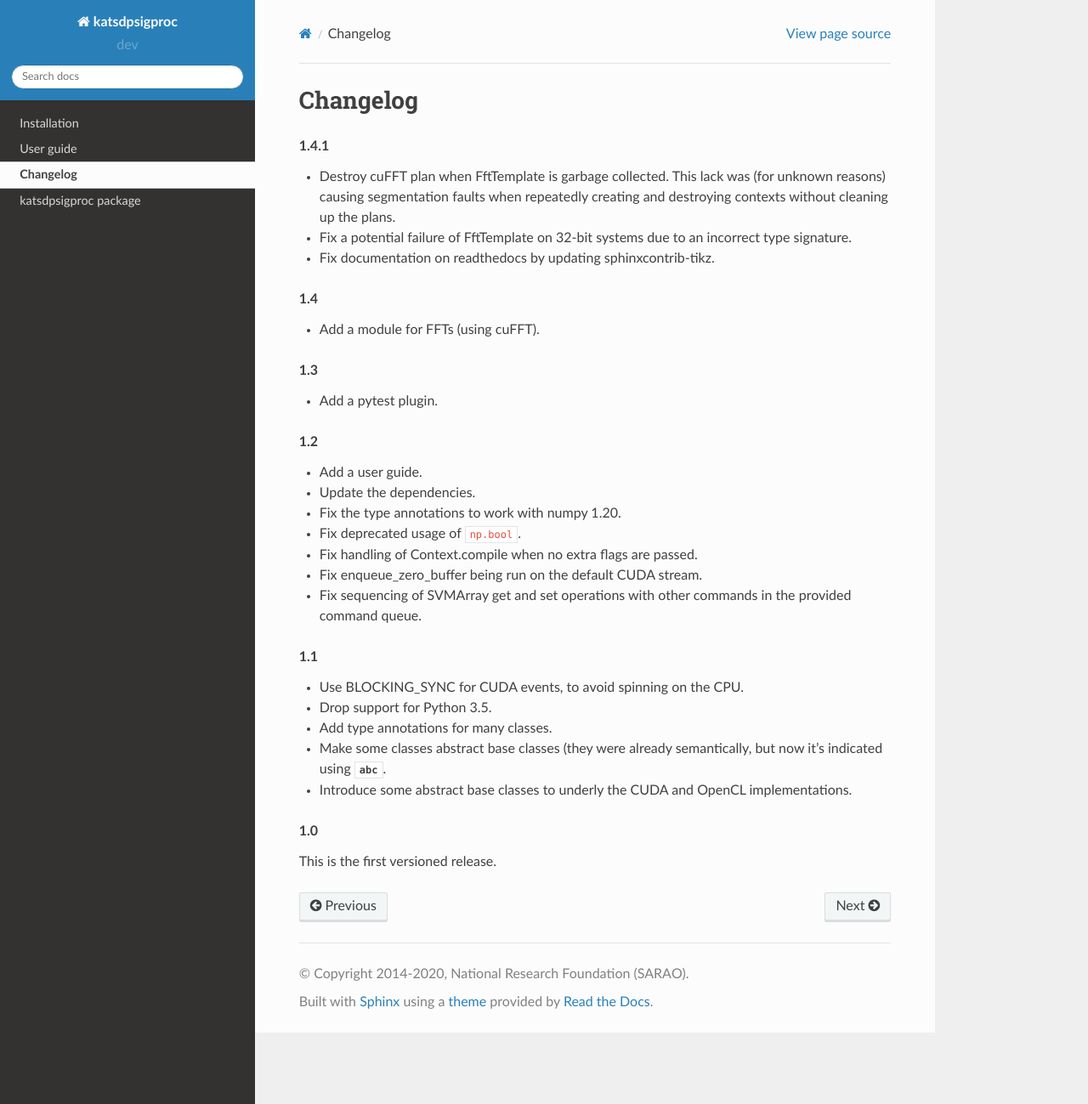
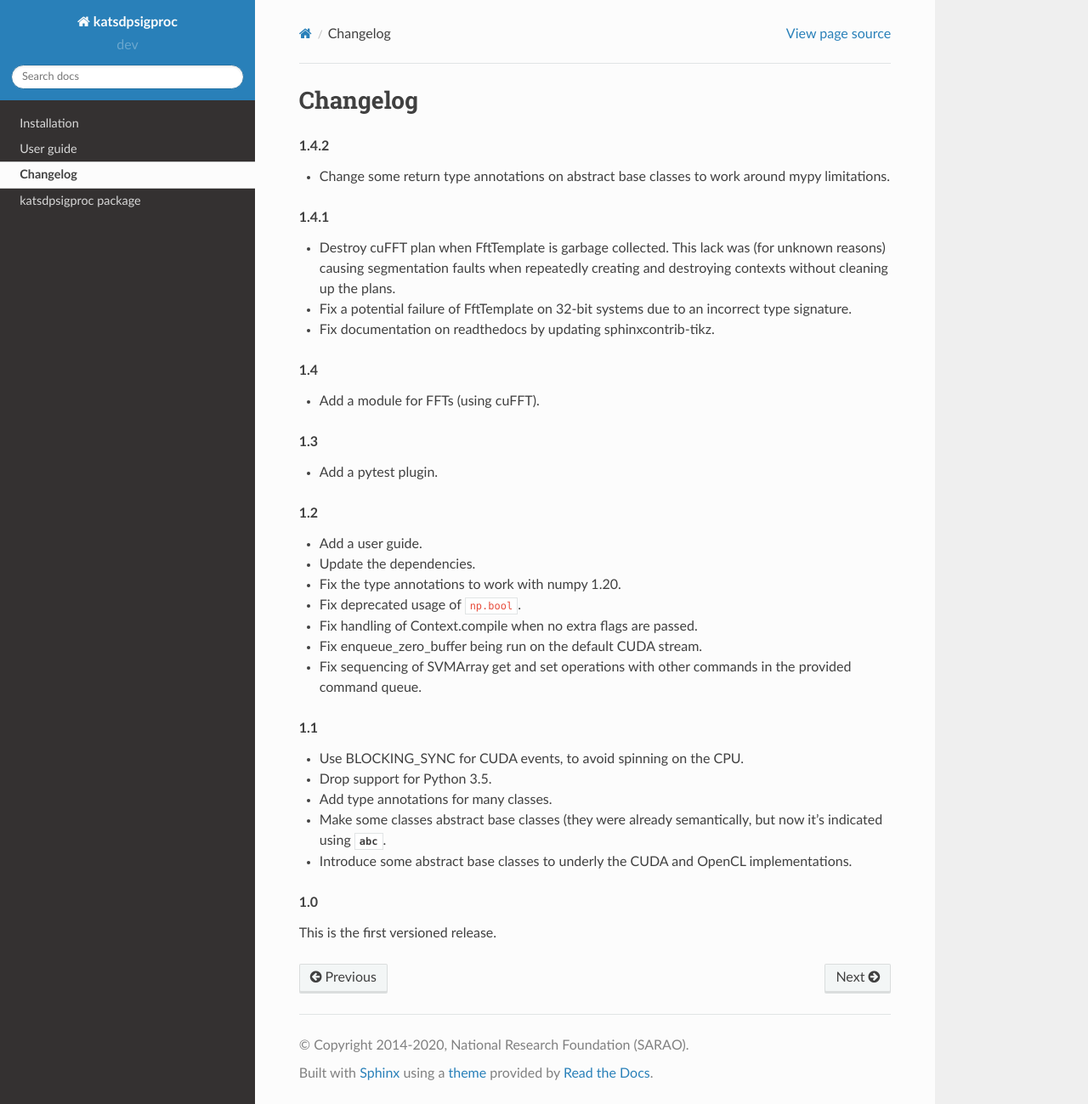
Before and after one commit to ska-sa/katsdpsigproc, a Sphinx documentation site: the page built from doc/changelog.rst, in a window 1280 px wide and 1299 px high. Shown: the whole window at 85% size. Built offline with Sphinx 7.4.7 and the Read the Docs theme 2.0.0, drawn with Linux system fonts in a browser that asks for light colours.

Commit message:
Add changelog entry for 1.4.2 release

```diff
--- a/doc/changelog.rst
+++ b/doc/changelog.rst
@@ -1,5 +1,10 @@
 Changelog
 =========
+
+.. rubric:: 1.4.2
+
+- Change some return type annotations on abstract base classes to work around
+  mypy limitations.
 
 .. rubric:: 1.4.1
 
```
